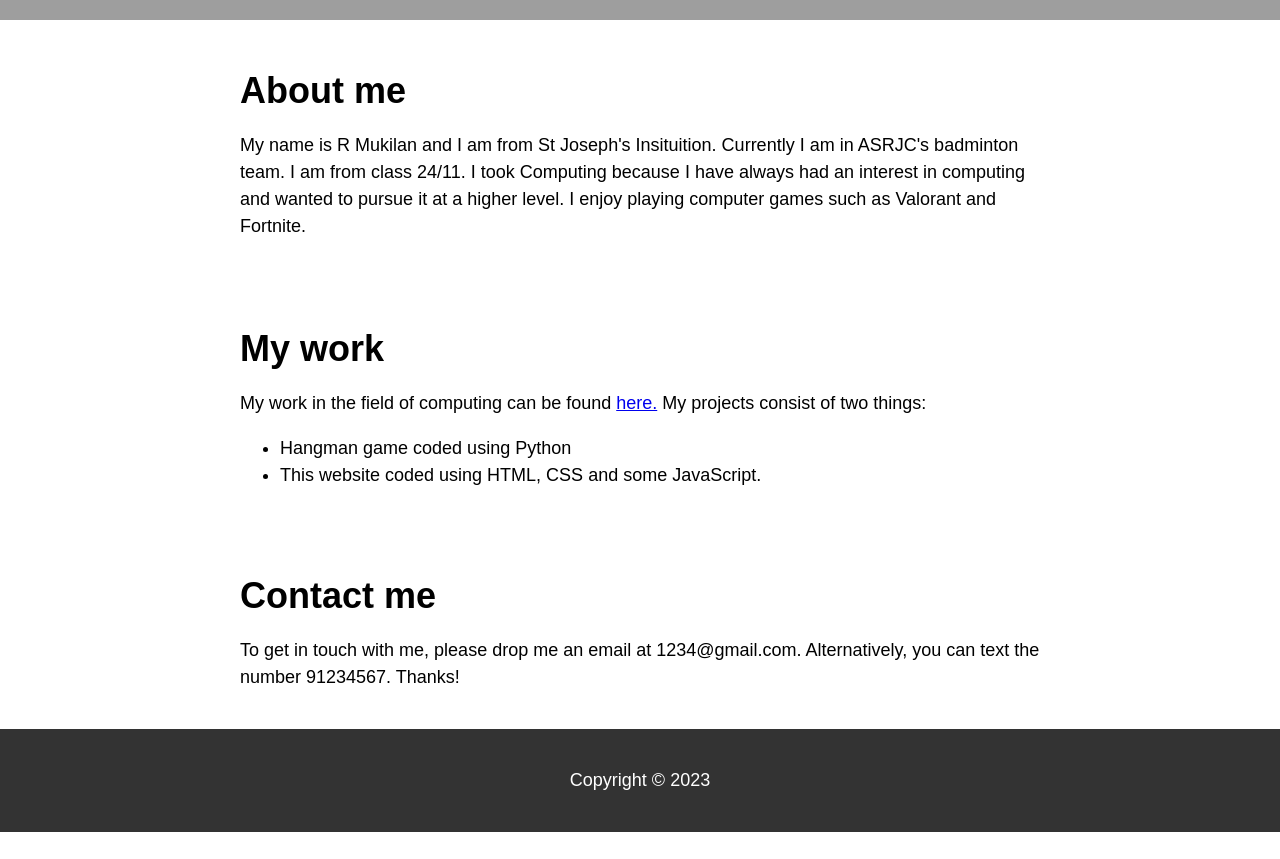
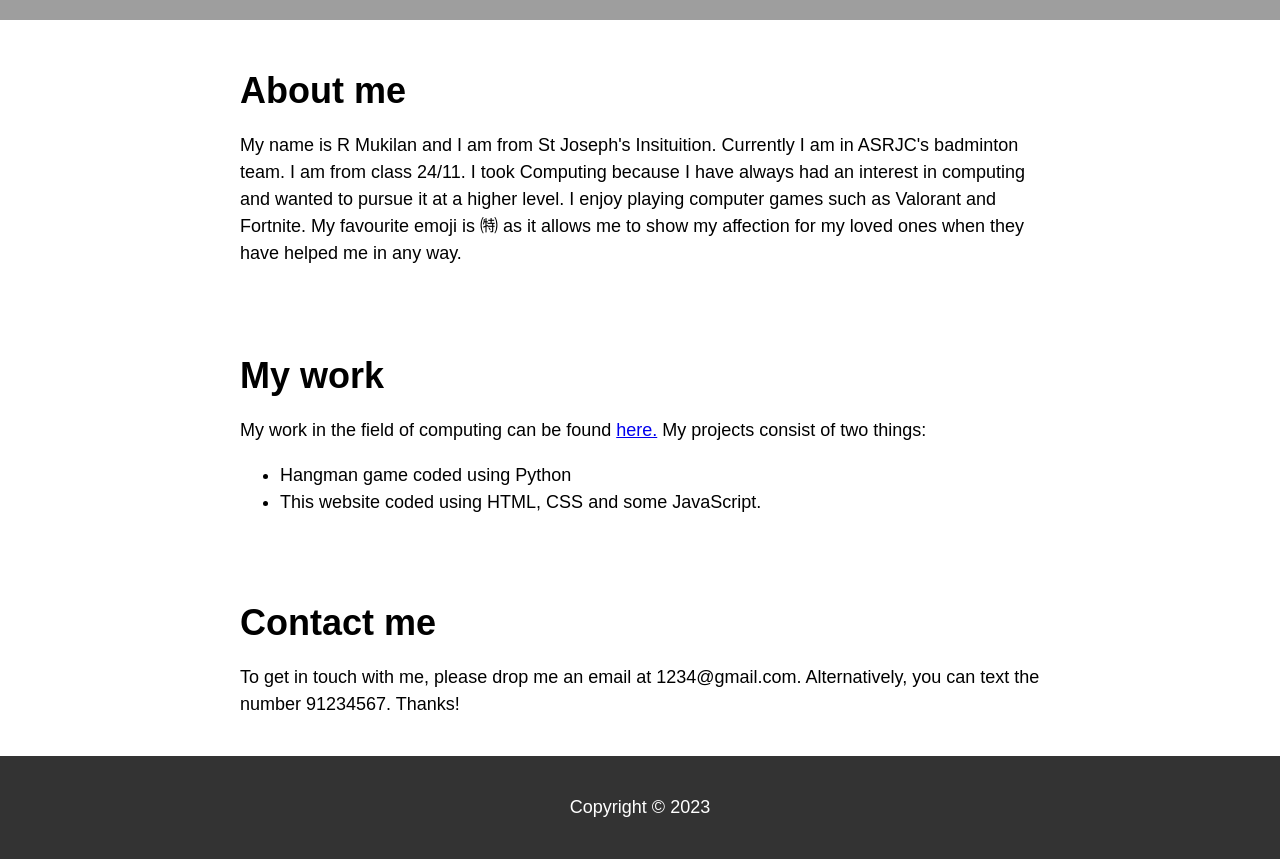
Before and after one commit to mouthguardwatermelon/folio, a plain HTML site: page index.html in a window 1280 px wide. Shown: the part 780-1639 px from the top of the page. Before the commit the page ends 1612 px from the top, so only its background shows below. Drawn offline with Linux system fonts and the light colour scheme; grey boxes are pictures that could not be loaded.

Commit message:
Update index.html

```diff
--- a/index.html
+++ b/index.html
@@ -13,7 +13,10 @@
 	</section>
 	<section class="content">
 		<h2>About me</h2>
-		<p>My name is R Mukilan and I am from St Joseph's Insituition. Currently I am in ASRJC's badminton team. I am from class 24/11. I took Computing because I have always had an interest in computing and wanted to pursue it at a higher level. I enjoy playing computer games such as Valorant and Fortnite. </p>
+		<p>
+		My name is R Mukilan and I am from St Joseph's Insituition. Currently I am in ASRJC's badminton team. I am from class 24/11. I took Computing because I have always had an interest in computing and wanted to pursue it at a higher level. I enjoy playing computer games such as Valorant and Fortnite.
+		My favourite emoji is &#12853; as it allows me to show my affection for my loved ones when they have helped me in any way.
+		</p>
 	</section>
 	<section class="content">
 		<h2>My work</h2>
```
